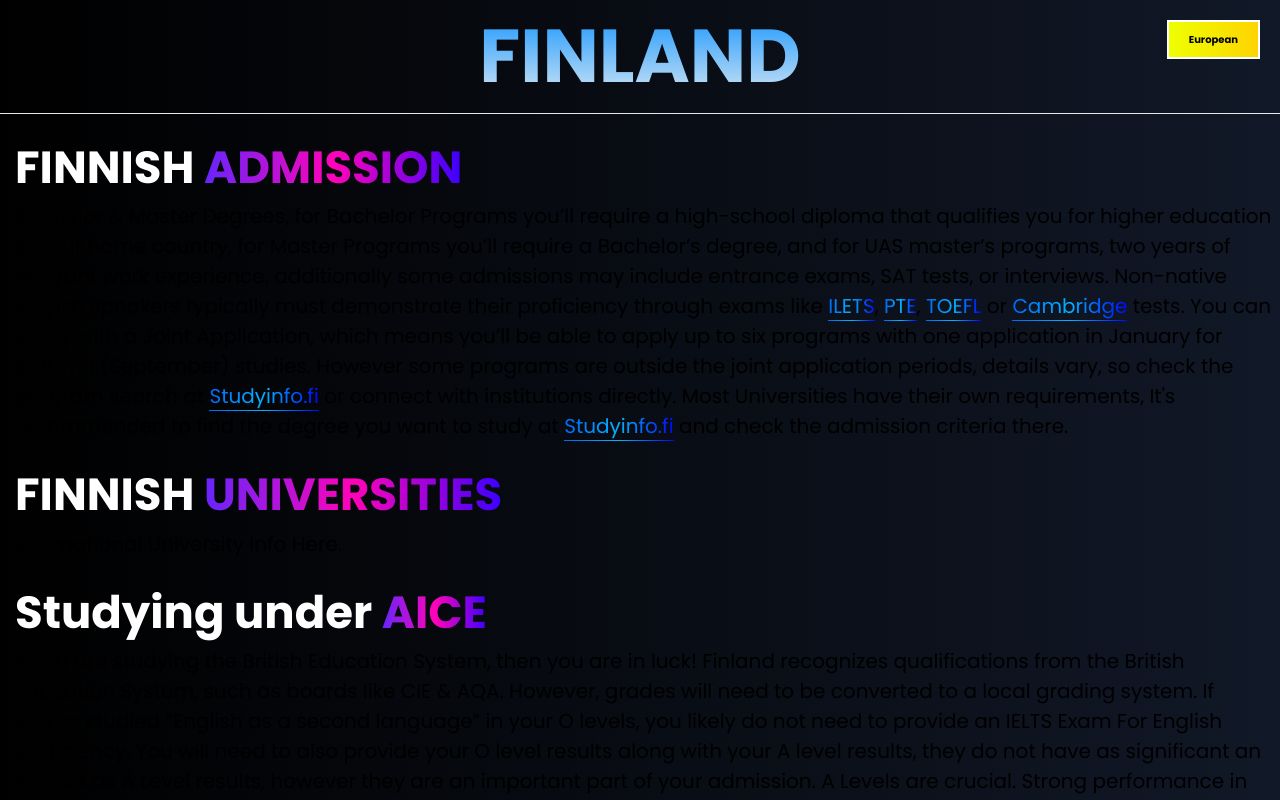
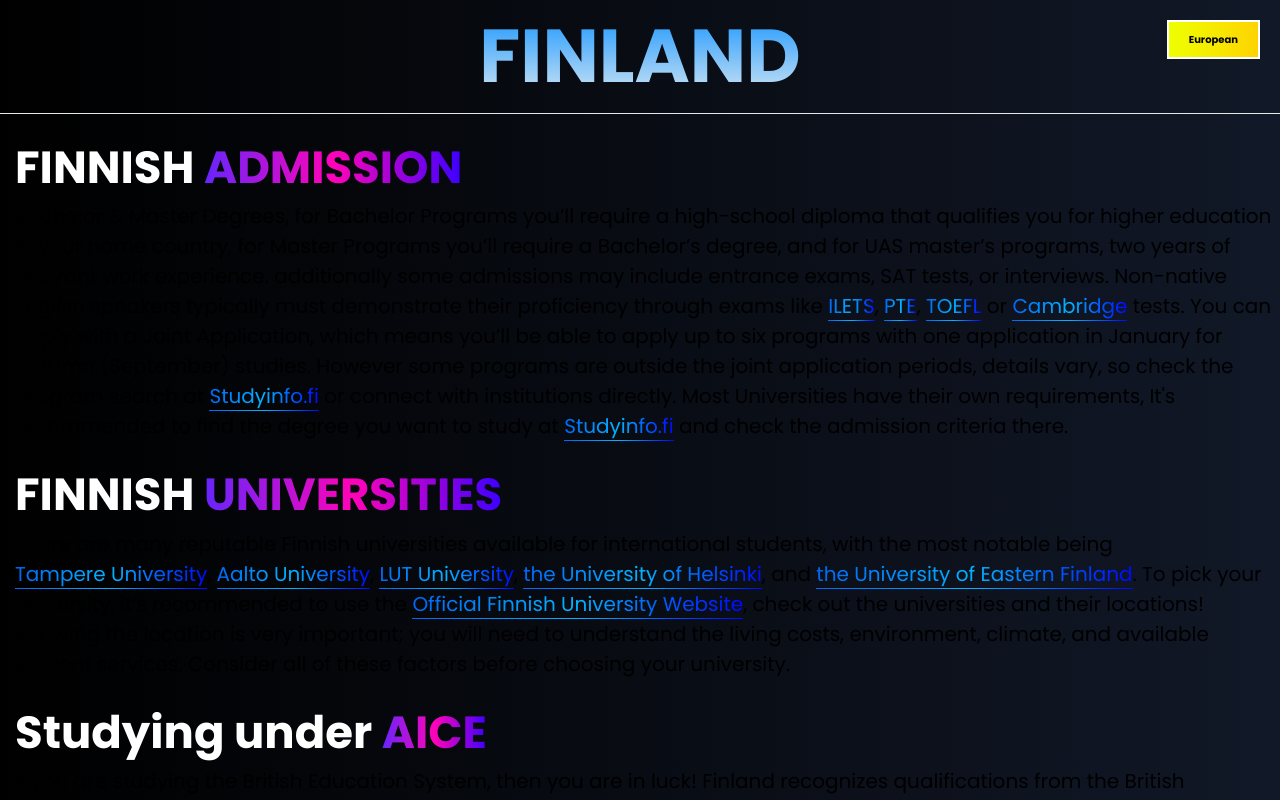
Before and after one commit to FaisalAbusharar/europe-university-info, a Next.js app: page /countries/finland in a window 1280 px wide. Both pictures are taken after a click on the button "International". Shown: the top 800 px of the page. Built offline with nearby package versions, Linux system fonts and the light colour scheme.

Commit message:
partially completed International Finnish page

```diff
--- a/src/app/countries/finland/page.tsx
+++ b/src/app/countries/finland/page.tsx
@@ -17,7 +17,11 @@
     </>
 )
 
-
+const IUI = (
+    <>
+        There are many reputable Finnish universities available for international students, with the most notable being <a href="https://www.tuni.fi/en" target="_blank" id="hyperlink" rel="noopener noreferrer">Tampere University</a>, <a href="https://www.aalto.fi/en" target="_blank" id="hyperlink" rel="noopener noreferrer">Aalto University</a>, <a href="https://www.lut.fi/web/en/" target="_blank" id="hyperlink" rel="noopener noreferrer">LUT University</a>, <a href="https://www.helsinki.fi/en" id="hyperlink" target="_blank" rel="noopener noreferrer">the University of Helsinki</a>, and <a href="https://www.uef.fi/en" id="hyperlink" target="_blank" rel="noopener noreferrer">the University of Eastern Finland</a>. To pick your university, it’s recommended to use the <a href="https://www.studyinfinland.fi/universities" id="hyperlink" target="_blank" rel="noopener noreferrer">Official Finnish University Website</a>, check out the universities and their locations! Knowing the location is very important; you will need to understand the living costs, environment, climate, and available student services. Consider all of these factors before choosing your university.
+    </>
+)
 
 
 const Finland = () => {
@@ -27,7 +31,7 @@
         admissionInformation: "Admission Info Here.",
         internationalAdmissionInformation: IAI,
         universityInformation: "University Info Here.",
-        internationalUniversityInformation: "International University Info Here.",
+        internationalUniversityInformation: IUI,
         footerInformation: "I always recommend verifying this information on official Goverment or University Websites, Don't rely on this information.",
         titleColor1: "#018cfe",
         titleColor2: "#eff2f3",
```
